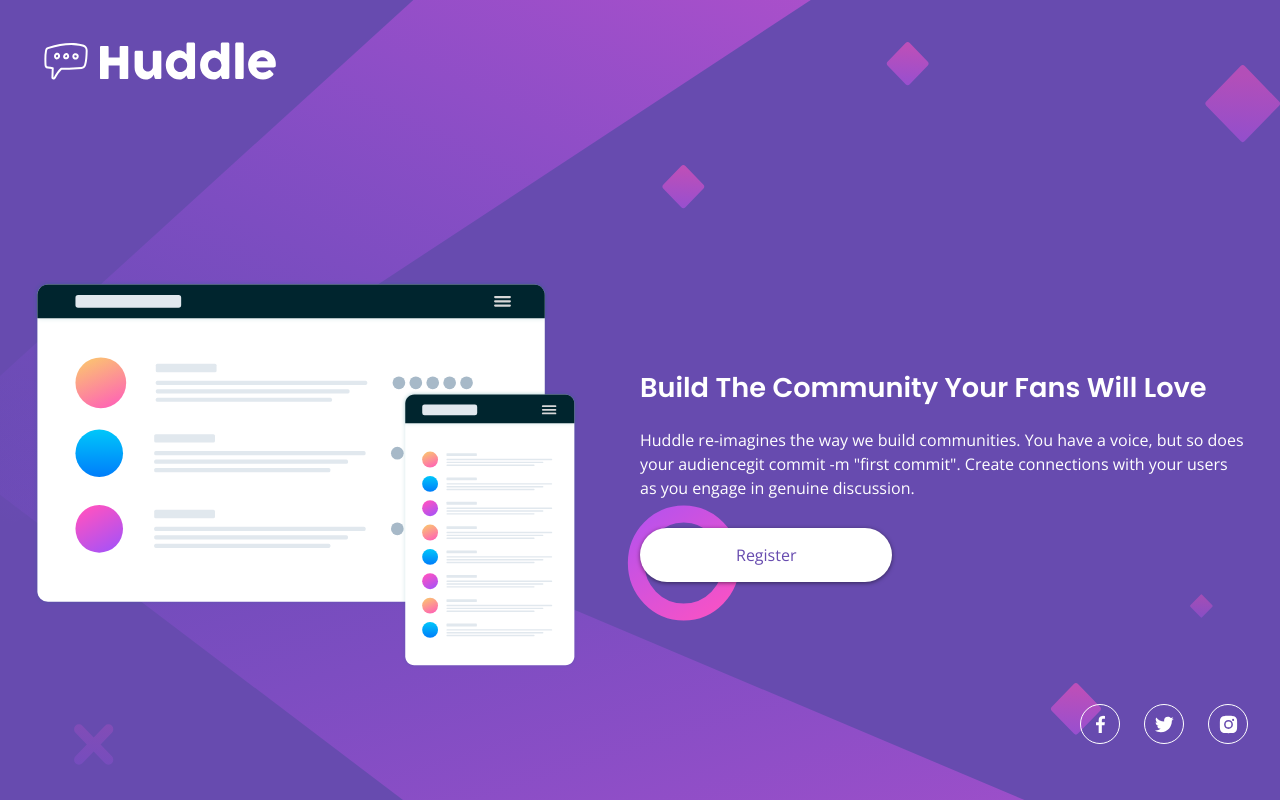
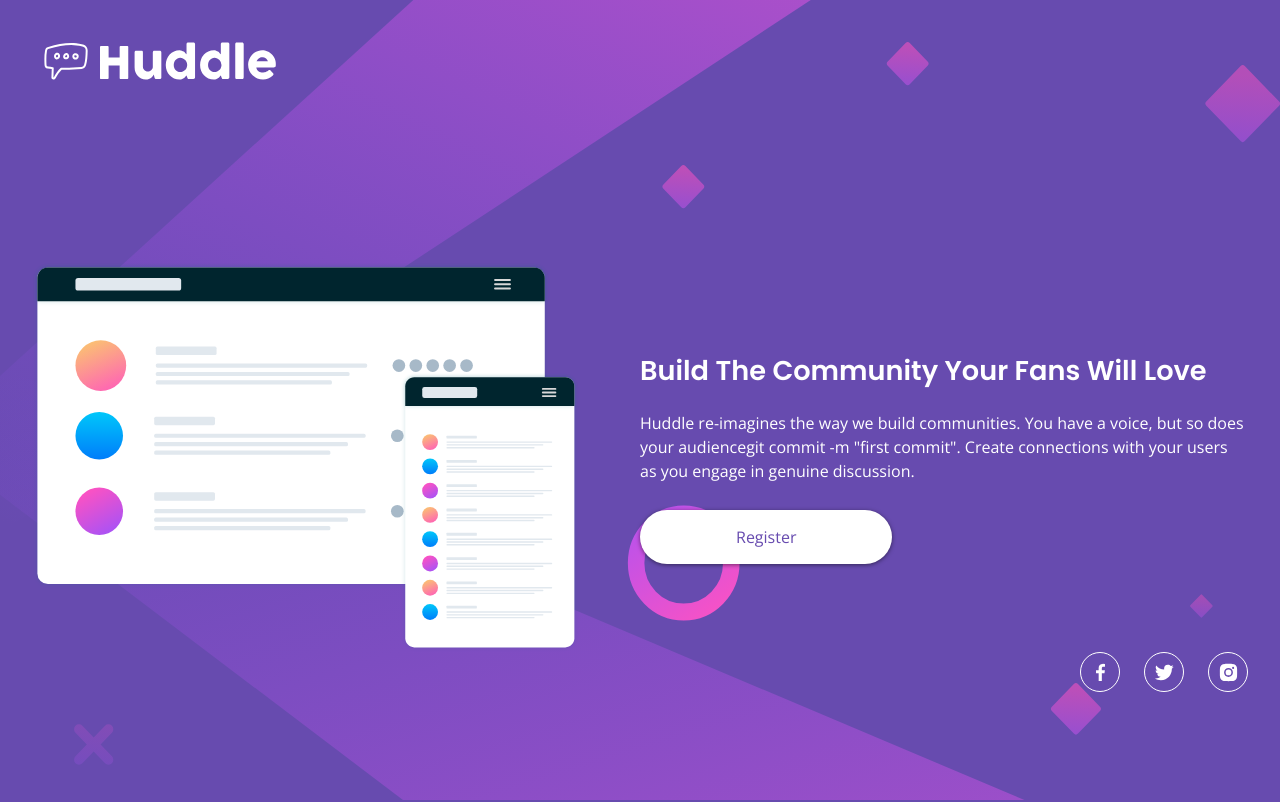
Before and after one commit to Diego-CastilloF/Simple_Lading_Page-FLEX, a plain HTML site: page index.html in a window 1280 px wide. Drawn offline with nearby package versions, Linux system fonts and the light colour scheme.

Commit message:
desktop_view_fixed

```diff
--- a/index.html
+++ b/index.html
@@ -27,7 +27,7 @@
     <title>Lading Practice</title>
   </head>
   <body>
-    <header class="hero">
+    <main class="hero">
 
       <nav class="nav container">
         <img src="images/logo.svg" alt="Nav logo" class="nav__logo" />
@@ -72,6 +72,6 @@
         </div>
 
       </section>
-    </header>
+    </main>
   </body>
 </html>
--- a/style.css
+++ b/style.css
@@ -13,11 +13,13 @@
     box-sizing: border-box;
 }
 
+body{
+    background-color: var(--color-Violet);
+}
 
 .hero{
     background-color: var(--color-Violet);
-    height: 100vh;
-    max-height: 100vh;
+    height: auto;
 
 }
 
@@ -37,7 +39,7 @@
     width: 90%;
     margin: 0 auto;
     overflow: hidden;
-    max-width: 1400px;
+    max-width: 1980px;
     padding: var(--padding-container);
     position: relative;
 }
@@ -114,12 +116,17 @@
 }
 
 @media (min-width:768px) {
+    body{
+        background-color: var(--color-Violet);
+    }
+
     .hero::before{
         height: 100%;
         background-image: url('./images/bg-desktop.svg');
         background-repeat: no-repeat;
         background-size: 100% 100%;
         background-position: center;
+
     }
 
     .container{
```
